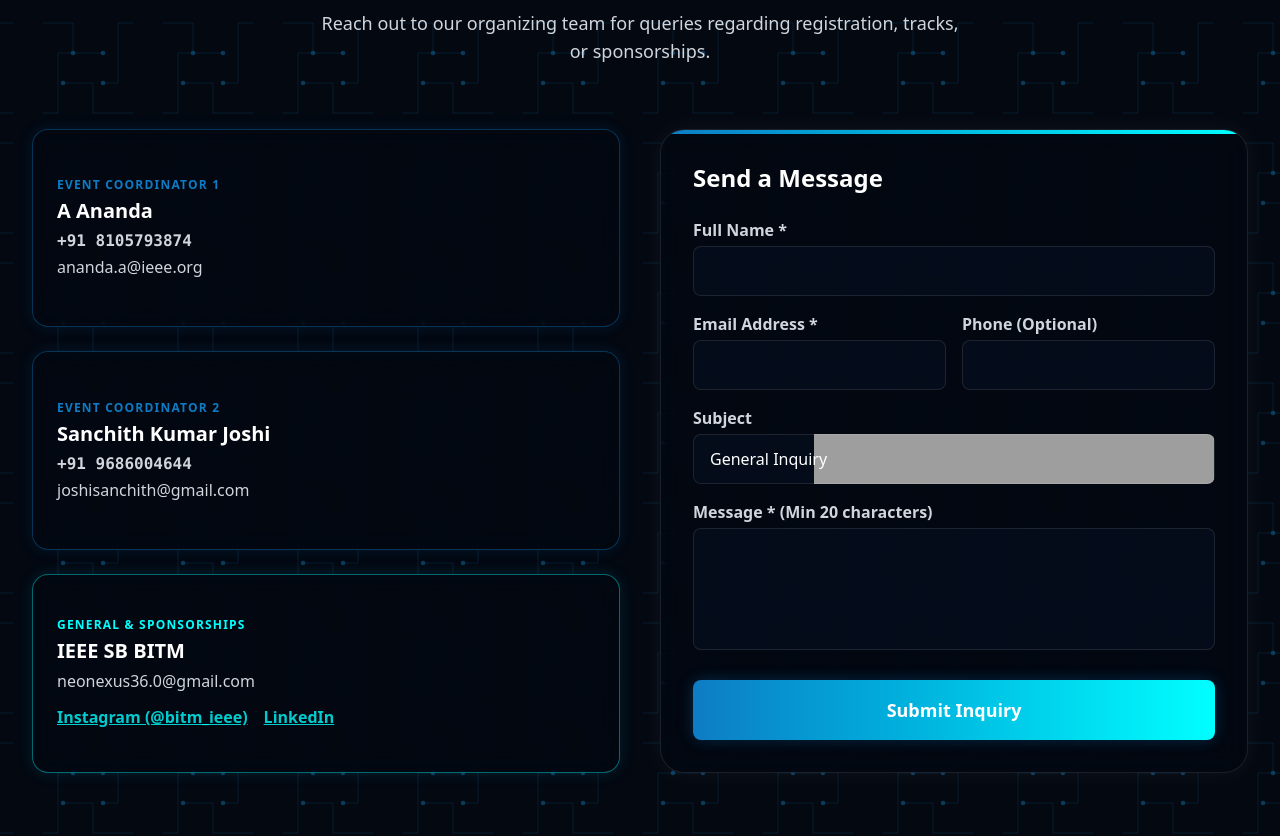
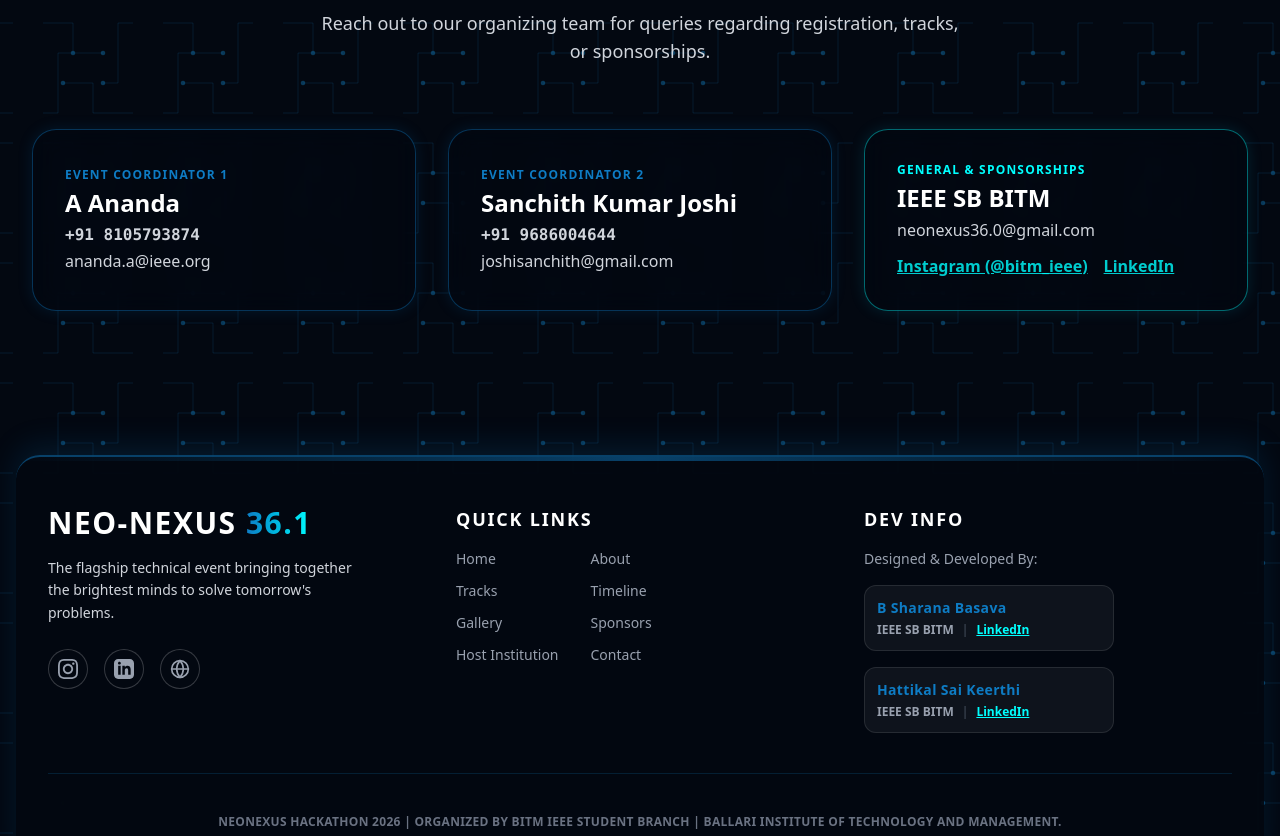
Before and after one commit to Sharanx77/neo-nexus-36.1, a Next.js app: page / in a window 1280 px wide. Shown: the part 7340-8176 px from the top of the page. Built offline with nearby package versions, Linux system fonts and the light colour scheme; no server answers; grey boxes are pictures that could not be loaded.

Commit message:
Update Contact.tsx

```diff
--- a/components/Contact.tsx
+++ b/components/Contact.tsx
@@ -1,98 +1,44 @@
-'use client';
 import Link from "next/link";
-import { sendContactEmail } from '@/app/actions';
 
 export default function Contact() {
-  async function handleSubmit(formData: FormData) {
-    const result = await sendContactEmail(formData);
-    if (result.success) {
-      alert('Message sent successfully!');
-    } else {
-      alert('Something went wrong. Please try again.');
-    }
-  }
-
   return (
     <section id="contact" className="py-12 sm:py-16 relative z-10 mb-10 sm:mb-20">
       <div className="max-w-7xl mx-auto px-4 sm:px-6 lg:px-8">
         <div className="text-center mb-10 sm:mb-16">
-          {/* ADAPTIVE HEADING */}
           <h2 className="text-3xl sm:text-4xl md:text-5xl font-black mb-3 sm:mb-4 font-heading text-white">Need <span className="text-transparent bg-clip-text bg-gradient-to-r from-electric to-cyan">Assistance?</span></h2>
           <p className="text-gray-300 text-base sm:text-lg max-w-2xl mx-auto px-2">Reach out to our organizing team for queries regarding registration, tracks, or sponsorships.</p>
         </div>
 
-        <div className="grid grid-cols-1 lg:grid-cols-2 gap-8 sm:gap-10 items-stretch">
-          <div className="space-y-4 sm:space-y-6 flex flex-col justify-between">
+        {/* UPDATED: Changed to a 3-column grid for a perfectly balanced layout without the form */}
+        <div className="grid grid-cols-1 md:grid-cols-3 gap-6 sm:gap-8 items-stretch">
+
           {/* Coordinator 1 */}
-            <div className="bg-[#030811]/60 backdrop-blur-md p-5 sm:p-6 rounded-2xl border border-electric/40 shadow-[0_0_15px_rgba(14,124,196,0.15)] flex-1 flex flex-col justify-center">
+          <div className="bg-[#030811]/60 backdrop-blur-md p-6 sm:p-8 rounded-3xl border border-electric/40 shadow-[0_0_15px_rgba(14,124,196,0.15)] flex flex-col justify-center hover:border-electric/70 transition-colors">
             <span className="text-electric text-[10px] sm:text-xs font-bold tracking-widest uppercase block mb-1">Event Coordinator 1</span>
-              <p className="text-white font-extrabold text-lg sm:text-xl mb-1">A Ananda</p>
+            <p className="text-white font-extrabold text-xl sm:text-2xl mb-1">A Ananda</p>
             <p className="text-gray-300 text-sm sm:text-base font-mono font-semibold mb-0.5">+91 8105793874</p>
             <p className="text-gray-300 text-sm sm:text-base font-medium break-all">ananda.a@ieee.org</p>
           </div>
 
           {/* Coordinator 2 */}
-            <div className="bg-[#030811]/60 backdrop-blur-md p-5 sm:p-6 rounded-2xl border border-electric/40 shadow-[0_0_15px_rgba(14,124,196,0.15)] flex-1 flex flex-col justify-center">
+          <div className="bg-[#030811]/60 backdrop-blur-md p-6 sm:p-8 rounded-3xl border border-electric/40 shadow-[0_0_15px_rgba(14,124,196,0.15)] flex flex-col justify-center hover:border-electric/70 transition-colors">
             <span className="text-electric text-[10px] sm:text-xs font-bold tracking-widest uppercase block mb-1">Event Coordinator 2</span>
-              <p className="text-white font-extrabold text-lg sm:text-xl mb-1">Sanchith Kumar Joshi</p>
+            <p className="text-white font-extrabold text-xl sm:text-2xl mb-1">Sanchith Kumar Joshi</p>
             <p className="text-gray-300 text-sm sm:text-base font-mono font-semibold mb-0.5">+91 9686004644</p>
             <p className="text-gray-300 text-sm sm:text-base font-medium break-all">joshisanchith@gmail.com</p>
           </div>
 
           {/* General & Sponsorships Panel */}
-            <div className="bg-[#030811]/60 backdrop-blur-md p-5 sm:p-6 rounded-2xl border border-cyan/40 shadow-[0_0_15px_rgba(6,182,212,0.15)] flex-1 flex flex-col justify-center">
+          <div className="bg-[#030811]/60 backdrop-blur-md p-6 sm:p-8 rounded-3xl border border-cyan/40 shadow-[0_0_15px_rgba(6,182,212,0.15)] flex flex-col justify-center hover:border-cyan/70 transition-colors">
             <span className="text-cyan text-[10px] sm:text-xs font-bold tracking-widest uppercase block mb-1">General & Sponsorships</span>
-              <p className="text-white font-extrabold text-lg sm:text-xl mb-1">IEEE SB BITM</p>
+            <p className="text-white font-extrabold text-xl sm:text-2xl mb-1">IEEE SB BITM</p>
             <p className="text-gray-300 text-sm sm:text-base font-medium mb-3 break-all">neonexus36.0@gmail.com</p>
             <div className="flex flex-wrap gap-3 sm:gap-4">
               <Link href="https://www.instagram.com/bitm_ieee?igsh=MTRqcjBmYTZtbG4wdQ==" target="_blank" className="text-cyan/80 hover:text-white transition-colors text-sm sm:text-base font-semibold underline">Instagram (@bitm_ieee)</Link>
               <Link href="https://www.linkedin.com/company/ieee-student-branch-bitm/" target="_blank" className="text-cyan/80 hover:text-white transition-colors text-sm sm:text-base font-semibold underline">LinkedIn</Link>
             </div>
           </div>
-          </div>
 
-          {/* Symmetrical Message Form Container */}
-          <div className="bg-[#030811]/60 backdrop-blur-md p-6 sm:p-8 rounded-3xl border border-white/10 shadow-[0_0_25px_rgba(255,255,255,0.05)] relative overflow-hidden mt-4 lg:mt-0">
-            <div className="absolute top-0 left-0 w-full h-1 bg-gradient-to-r from-electric to-cyan"></div>
-            <h3 className="text-xl sm:text-2xl font-bold mb-4 sm:mb-6 font-heading text-white">Send a Message</h3>
-
-            <form action={handleSubmit} className="space-y-3 sm:space-y-4">
-              <div className="absolute w-0 h-0 opacity-0 pointer-events-none overflow-hidden" aria-hidden="true">
-                <label htmlFor="fax">Fax Number</label>
-                <input type="text" id="fax" name="fax" tabIndex={-1} autoComplete="off" />
-              </div>
-
-              <div>
-                <label className="block text-sm sm:text-base font-semibold text-gray-300 mb-1">Full Name *</label>
-                <input type="text" name="name" required className="w-full bg-navy/40 border border-white/10 rounded-lg px-3 sm:px-4 py-2.5 sm:py-3 text-white text-sm sm:text-base focus:outline-none focus:border-electric transition-colors focus:ring-1 focus:ring-electric" />
-              </div>
-              <div className="grid grid-cols-1 md:grid-cols-2 gap-3 sm:gap-4">
-                <div>
-                  <label className="block text-sm sm:text-base font-semibold text-gray-300 mb-1">Email Address *</label>
-                  <input type="email" name="email" required className="w-full bg-navy/40 border border-white/10 rounded-lg px-3 sm:px-4 py-2.5 sm:py-3 text-white text-sm sm:text-base focus:outline-none focus:border-electric transition-colors focus:ring-1 focus:ring-electric" />
-                </div>
-                <div>
-                  <label className="block text-sm sm:text-base font-semibold text-gray-300 mb-1">Phone (Optional)</label>
-                  <input type="tel" name="phone" className="w-full bg-navy/40 border border-white/10 rounded-lg px-3 sm:px-4 py-2.5 sm:py-3 text-white text-sm sm:text-base focus:outline-none focus:border-electric transition-colors focus:ring-1 focus:ring-electric" />
-                </div>
-              </div>
-              <div>
-                <label className="block text-sm sm:text-base font-semibold text-gray-300 mb-1">Subject</label>
-                <select name="subject" className="w-full bg-navy/40 border border-white/10 rounded-lg px-3 sm:px-4 py-2.5 sm:py-3 text-white text-sm sm:text-base focus:outline-none focus:border-electric transition-colors appearance-none bg-[url('/arrow-down.svg')] bg-no-repeat bg-right">
-                  <option value="General Inquiry">General Inquiry</option>
-                  <option value="Sponsorship">Sponsorship</option>
-                  <option value="Technical Support">Technical Support</option>
-                  <option value="Press">Press</option>
-                  <option value="Other">Other</option>
-                </select>
-              </div>
-              <div>
-                <label className="block text-sm sm:text-base font-semibold text-gray-300 mb-1">Message * (Min 20 characters)</label>
-                <textarea name="message" required minLength={20} rows={4} className="w-full bg-navy/40 border border-white/10 rounded-lg px-3 sm:px-4 py-2.5 sm:py-3 text-white text-sm sm:text-base focus:outline-none focus:border-electric transition-colors resize-none focus:ring-1 focus:ring-electric"></textarea>
-              </div>
-              <button type="submit" className="w-full bg-gradient-to-r from-electric to-cyan hover:from-blue-600 hover:to-cyan-600 text-white font-bold py-3 sm:py-4 rounded-lg text-base sm:text-lg transition-all shadow-[0_0_15px_rgba(14,124,196,0.3)] hover:shadow-[0_0_25px_rgba(14,124,196,0.5)] mt-1 sm:mt-2">Submit Inquiry</button>
-            </form>
-          </div>
         </div>
       </div>
     </section>
```
Lines whose indentation alone changed are shown as unchanged.
